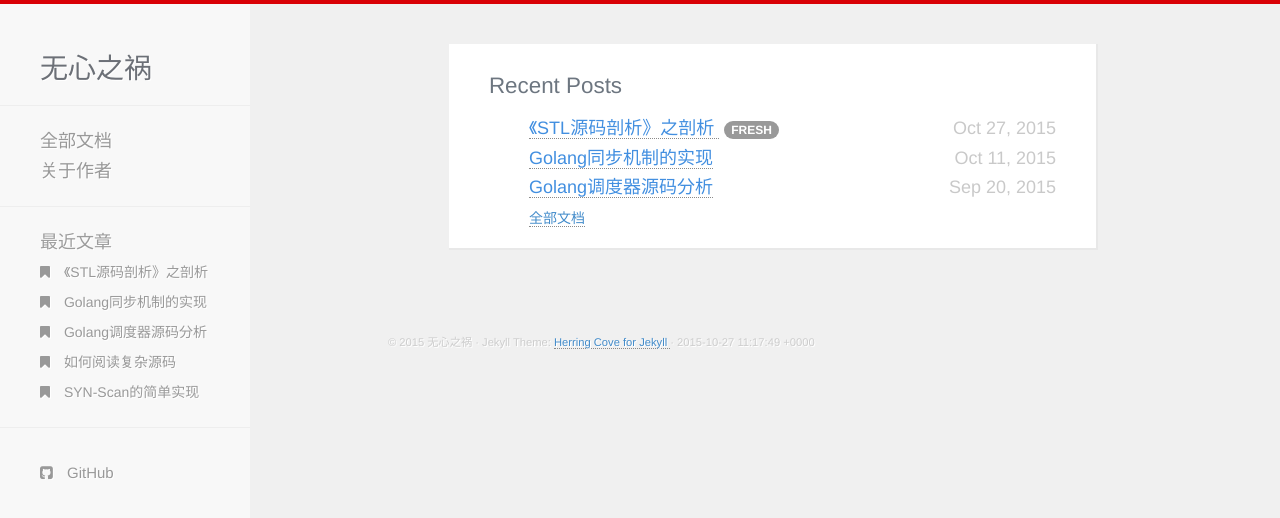
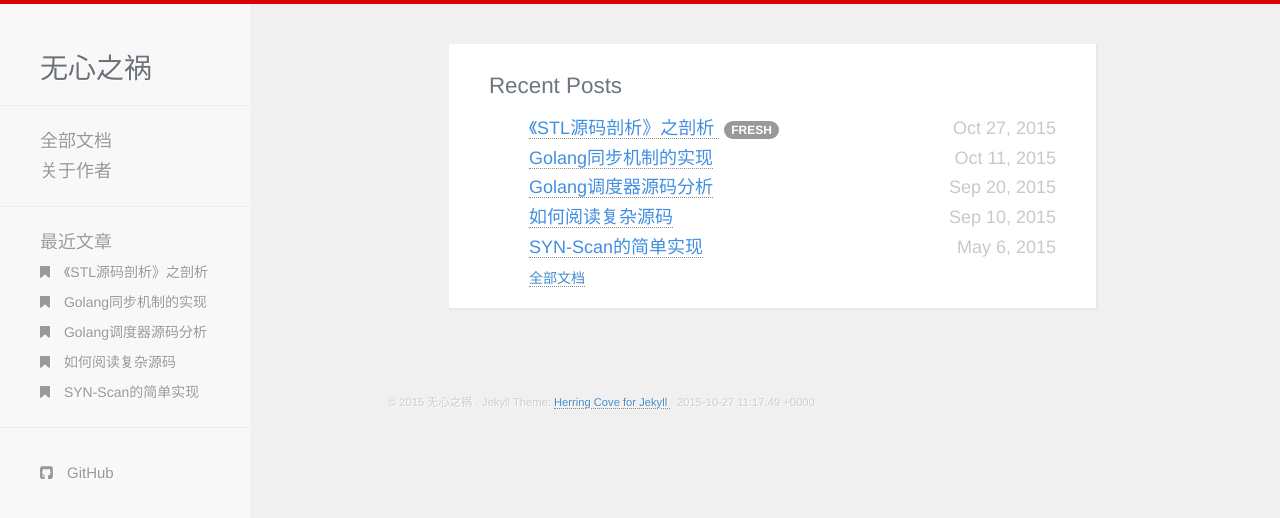
Before and after one commit to ga0/ga0.github.io, a Jekyll site: the page built from index.html, in a window 1280 px wide. Shown: the top 518 px of the page. Built offline with Jekyll 4.4.1, drawn with Linux system fonts in a browser that asks for light colours; Markdown is read by kramdown in place of the engine named in the settings.

Commit message:
change detail

```diff
--- a/_posts/2015-05-06-tcpscan.markdown
+++ b/_posts/2015-05-06-tcpscan.markdown
@@ -1,7 +1,7 @@
 ---
 title: SYN-Scan的简单实现
 date: 2015-05-06 19:33:40
-categories: tech
+categories: net
 ---
 
 #什么是SYN-Scan
--- a/index.html
+++ b/index.html
@@ -5,7 +5,7 @@ title: 无心之祸
 {% if site.posts != empty %}
 <div class="recent-posts">
   <h1>Recent Posts</h1>
-  {% for post in site.posts limit: 3 %}
+  {% for post in site.posts limit: 10 %}
     {% if forloop.first %}
       {% assign add_class = 'most-recent' %}
       {% capture fresh_tag %}
```
